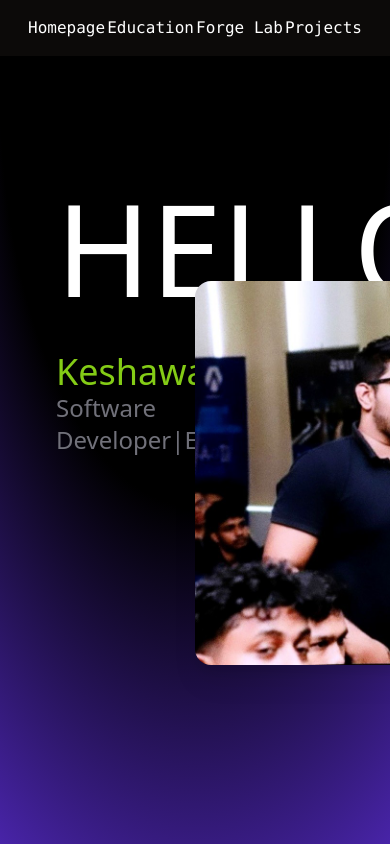
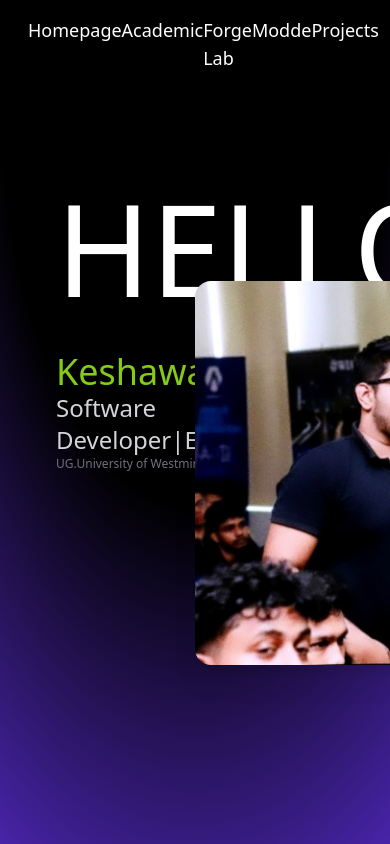
Before and after one commit to KeshUdana/nextjs-boilerplate, a Next.js app: page / in a window 390 px wide. Shown: the top 844 px of the page. Built offline with nearby package versions, Linux system fonts and the light colour scheme.

Commit message:
added modde and few css bits

```diff
--- a/app/layout.tsx
+++ b/app/layout.tsx
@@ -24,12 +24,13 @@ export default function RootLayout({
 
       <body className={robot_init.variable}>
         <main>
-          <nav className="fixed w-screen px-4 py-4 flex justify-between items-center bg-stone-950 text-white font-mono z-40">
+          <nav className="fixed w-screen left-0 px-4 py-4 flex justify-between items-center bg-white/0 shadow-lg backdrop-blur-xl text-white text-lg z-40">
             <ul className="flex justify-between w-full px-3 text-white">
-              <li className=" hover:text-blue-500"><Link href="#homepage">Homepage</Link></li>
-              <li className=" hover:text-green-500"><Link href="#education">Education</Link></li>
-              <li className=" hover:text-orange-500"><Link href="#forgelab">Forge Lab</Link></li>
-              <li className=" hover:text-purple-500"><Link href="#modde">Projects</Link></li>
+              <li className=" hover:text-cyan-400"><Link href="#homepage">Homepage</Link></li>
+              <li className=" hover:text-green-400"><Link href="#education">Academic</Link></li>
+              <li className=" hover:text-orange-400"><Link href="#forgelab">Forge Lab</Link></li>
+              <li className=" hover:text-rose-400"><Link href="#modde">Modde</Link></li>
+              <li className=" hover:text-yellow-400"><Link href="#projects">Projects</Link></li>
 
 
 
--- a/app/page.tsx
+++ b/app/page.tsx
@@ -1,7 +1,7 @@
-import Image from "next/image";
 import Homepage from "./pages/homepage"
 import Education from "./pages/education"
 import ForgeLab from "./pages/forgelab"
+import Modde from "./pages/modde"
 import Projects from "./pages/projects"
 
 
@@ -18,6 +18,9 @@ export default function Home() {
         <ForgeLab/>
       </section>
       <section id="modde">
+        <Modde/>
+      </section>
+      <section id="projects">
         <Projects/>
       </section>
     </>
--- a/app/pages/homepage.tsx
+++ b/app/pages/homepage.tsx
@@ -8,7 +8,9 @@ function Homepage() {
             <ul className="flex-col  py-12 px-9">
                 <li className="font-Nunito text-9xl font-light text-white decoration-double px-50% py-10">HELLO.</li>
                 <li className="font-Roboto text-4xl font-normal text-lime-500 ">Keshawa Udana</li>
-                <li className="font-Nunito text-2xl font-extralight text-zinc-500">Software Developer|Entrepreneur</li>
+                <li className="font-Nunito text-2xl font-extralight text-zinc-300">Software Developer|Entrepreneur</li>
+                <li className="font-Nunito text-xs font-light text-zinc-500">UG.University of Westminster</li>
+
             </ul>
 
             <div>
--- /dev/null
+++ b/app/pages/modde.tsx
@@ -0,0 +1,31 @@
+import React from "react";
+import "../globals.css"
+
+function Modde(){
+    return(
+        <>
+        <section className="h-screen w-screen bg-gradient-to-br from-purple-900 via-purple-400 to-purple-300">
+        <div className="container mx-auto px-4 py-8">
+            <div className="grid grid-cols-1 sm:grid-cols-2 md:grid-cols-2 lg:grid-cols-2 gap-6 mt-10">
+            <div className="max-w-lg p-6 bg-white/20 rounded-lg items-center ">
+            <h5 className="mb-2 text-9xl font-bold tracking-tight text-purple-700 dark:text-pink">MODDE</h5>
+                <p className="text-xl text-white text-center">Discover Your Style with AI</p>
+                            <p className="mb-3 font-bold text-stone-800 text-center"><br/>
+                            Experience cutting-edge fashion technology on our AI-powered web platform.
+                            Upload any image and instantly find and purchase products that match your style from top shops.
+                            Revolutionize your shopping experience with personalized,
+                            high-quality fashion recommendations.
+                            </p>
+                            <a href="#" className="inline-flex justify-center items-center w-full px-3 py-2 text-lg font-medium text-white text-center bg-fuchsia-700 rounded-lg hover:bg-fuchsia-800 focus:ring-4 focus:outline-none focus:ring-fuchsia-300 dark:bg-purple-700 dark:hover:bg-purple-950">
+                            Visit Us</a>
+
+
+            </div>
+
+            </div>
+        </div>
+        </section>
+        </>
+    )
+};
+export default Modde
```
